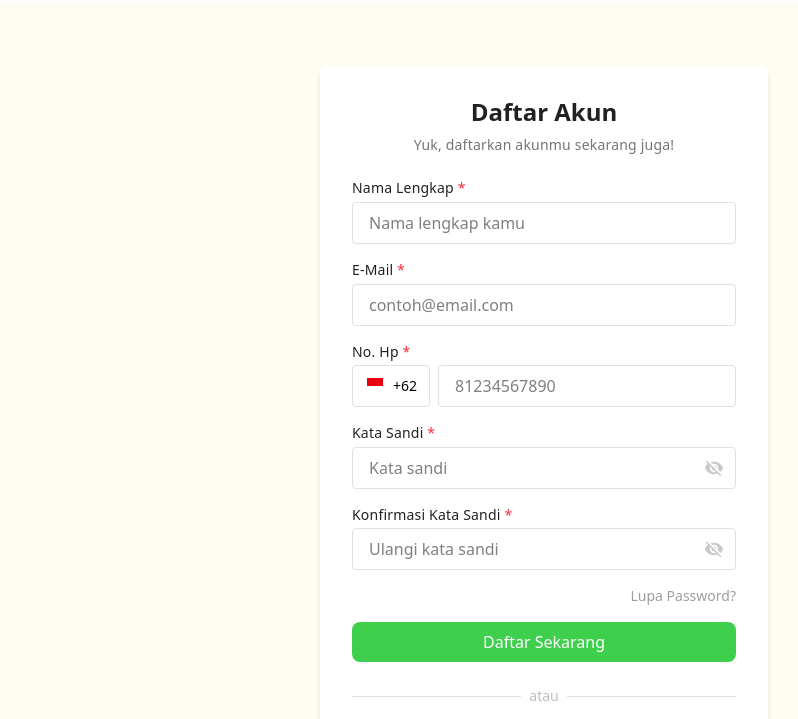
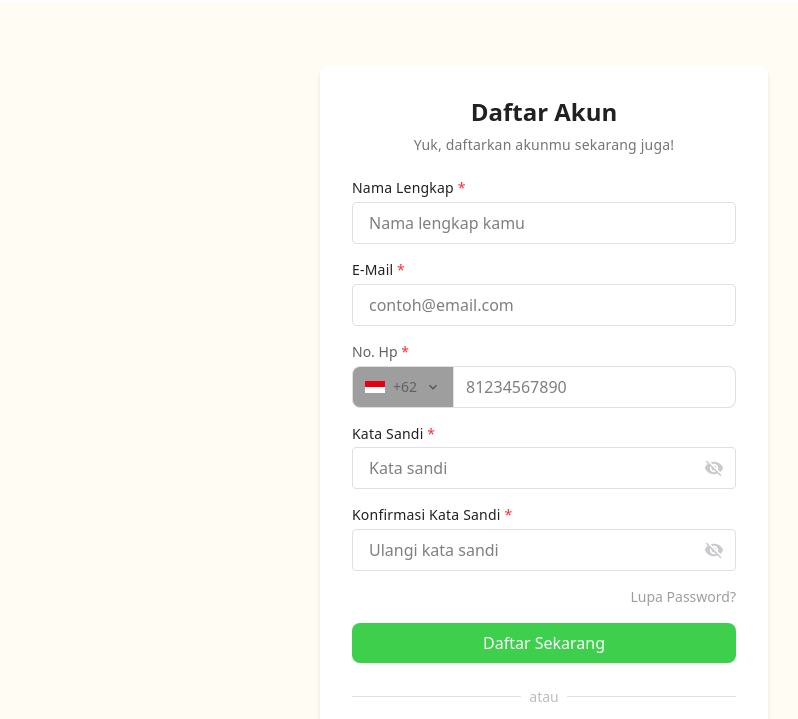
Before and after one commit to Geoffrry/videobelajar, a website: page src/pages/register.html in a window 1280 px wide. Shown: the part 78-797 px from the top of the page, without its empty margins (96-894 px from the left). Drawn offline with Linux system fonts and the light colour scheme; files whose address does not match are found by name.

Commit message:
fix no hp in register page

```diff
--- a/src/pages/register.html
+++ b/src/pages/register.html
@@ -49,27 +49,39 @@
               placeholder="contoh@email.com"
             />
           </div>
-          <div>
-            <label class="block body-small mb-1"
-              >No. Hp <span class="text-red-500">*</span></label
+          <div class="mb-4">
+            <label
+              for="phone"
+              class="block text-sm font-medium text-gray-700 mb-1"
             >
-            <div class="flex gap-2">
+              No. Hp <span class="text-red-500">*</span>
+            </label>
+
+            <div class="flex">
+              <!-- Country code and flag section -->
               <div
-                class="flex items-center border border-gray-300 rounded px-3 py-2"
+                class="flex items-center space-x-2 px-3 py-2 border border-gray-300 rounded-l-lg bg-gray-500"
               >
                 <img
-                  src="/videobelajar/assets/images/id-flag.svg"
-                  alt="ID"
-                  class="w-5 h-4 mr-2"
+                  src="images/id-flag.svg"
+                  alt="Indonesia Flag"
+                  class="w-5 h-3 object-cover"
                 />
-                <span class="text-sm">+62</span>
+                <span class="text-sm text-gray-700">+62</span>
+                <img
+                  src="images/arrow-down.svg"
+                  alt="Dropdown"
+                  class="w-4 h-4"
+                />
               </div>
+
+              <!-- Phone number input -->
               <input
-                type="tel"
+                type="text"
+                id="phone"
                 name="phone"
-                required=""
-                class="flex-1 border border-gray-300 rounded px-4 py-2 focus:outline-none focus:ring-2 focus:ring-[var(--color-main-primary)]"
                 placeholder="81234567890"
+                class="flex-1 px-3 py-2 border-t border-b border-r border-gray-300 rounded-r-lg focus:outline-none focus:ring-2 focus:ring-blue-500"
               />
             </div>
           </div>
```
Also changed, not shown: src/assets/css/output.css, src/assets/images/arrow-down.svg (added).
